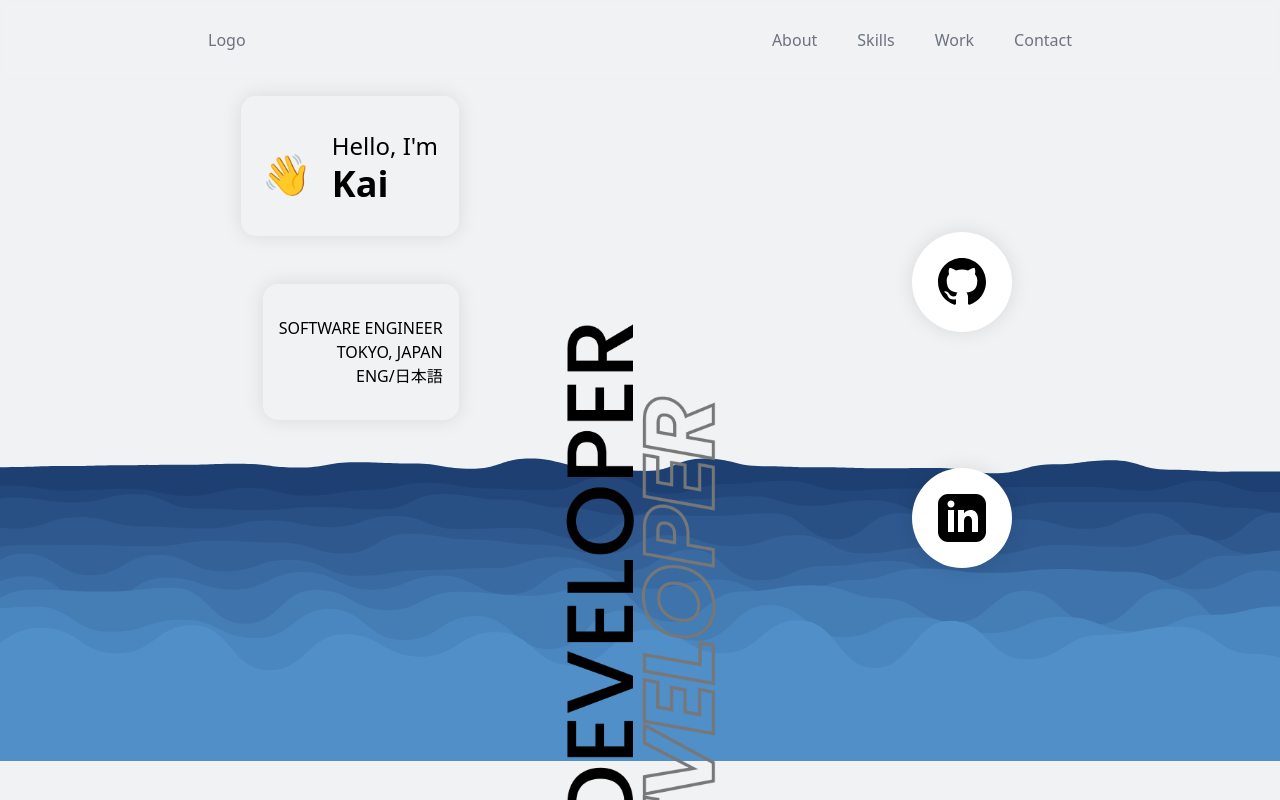
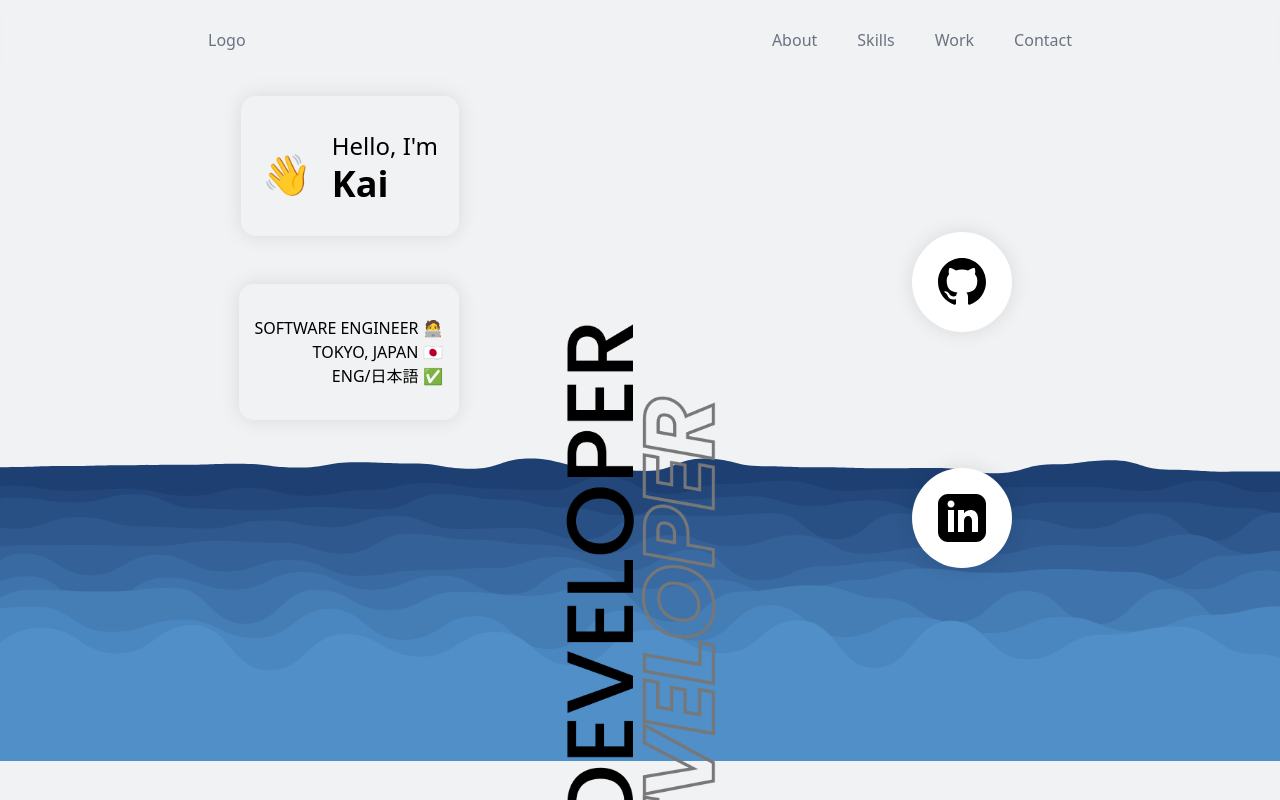
Before and after one commit to kyougene/portfolio, a React (Vite) app: page / in a window 1280 px wide. Shown: the top 800 px of the page. Built offline with nearby package versions, Linux system fonts and the light colour scheme.

Commit message:
adjust introduction text

```diff
--- a/src/components/Header.jsx
+++ b/src/components/Header.jsx
@@ -80,10 +80,10 @@ const Header = () => {
 
             <div className="px-4 py-8 border-white rounded-[15px] flex-col mt-12 items-center w-auto shadow-imgShadow">
               <p className="p-text w-full uppercase text-right">
-                Software Engineer
+                Software Engineer 🧑‍💻
               </p>
-              <p className="p-text w-full uppercase text-right">Tokyo, Japan</p>
-              <p className="p-text w-full uppercase text-right">ENG/日本語</p>
+              <p className="w-full uppercase text-right">Tokyo, Japan 🇯🇵</p>
+              <p className="w-full uppercase text-right">ENG/日本語 ✅</p>
             </div>
           </div>
         </motion.div>
@@ -105,7 +105,7 @@ const Header = () => {
           whileInView={scaleVariants.whileInView}
           className="w-1/4 flex flex-col justify-evenly items-start h-full ml-4"
         >
-          <div className="w-[100px] h-[100px] rounded-[50%] bg-white shadow-imgShadow flex justify-center items-center transition-transform hover:scale-110 hover:shadow-lg">
+          <div className="w-[100px] h-[100px] rounded-[50%] bg-white shadow-imgShadow flex justify-center items-center transition-transform hover:scale-110 hover:shadow-lg hover:cursor-pointer">
             <a href="https://github.com/kyougene" target="_blank">
               <svg
                 xmlns="http://www.w3.org/2000/svg"
@@ -117,7 +117,7 @@ const Header = () => {
               </svg>
             </a>
           </div>
-          <div className="w-[100px] h-[100px] rounded-[50%] bg-white shadow-imgShadow flex justify-center items-center transition-transform hover:scale-110 hover:shadow-lg">
+          <div className="w-[100px] h-[100px] rounded-[50%] bg-white shadow-imgShadow flex justify-center items-center transition-transform hover:scale-110 hover:shadow-lg hover:cursor-pointer">
             <a href="https://www.linkedin.com/in/kaihasuike/" target="_blank">
               <svg
                 xmlns="http://www.w3.org/2000/svg"
```
